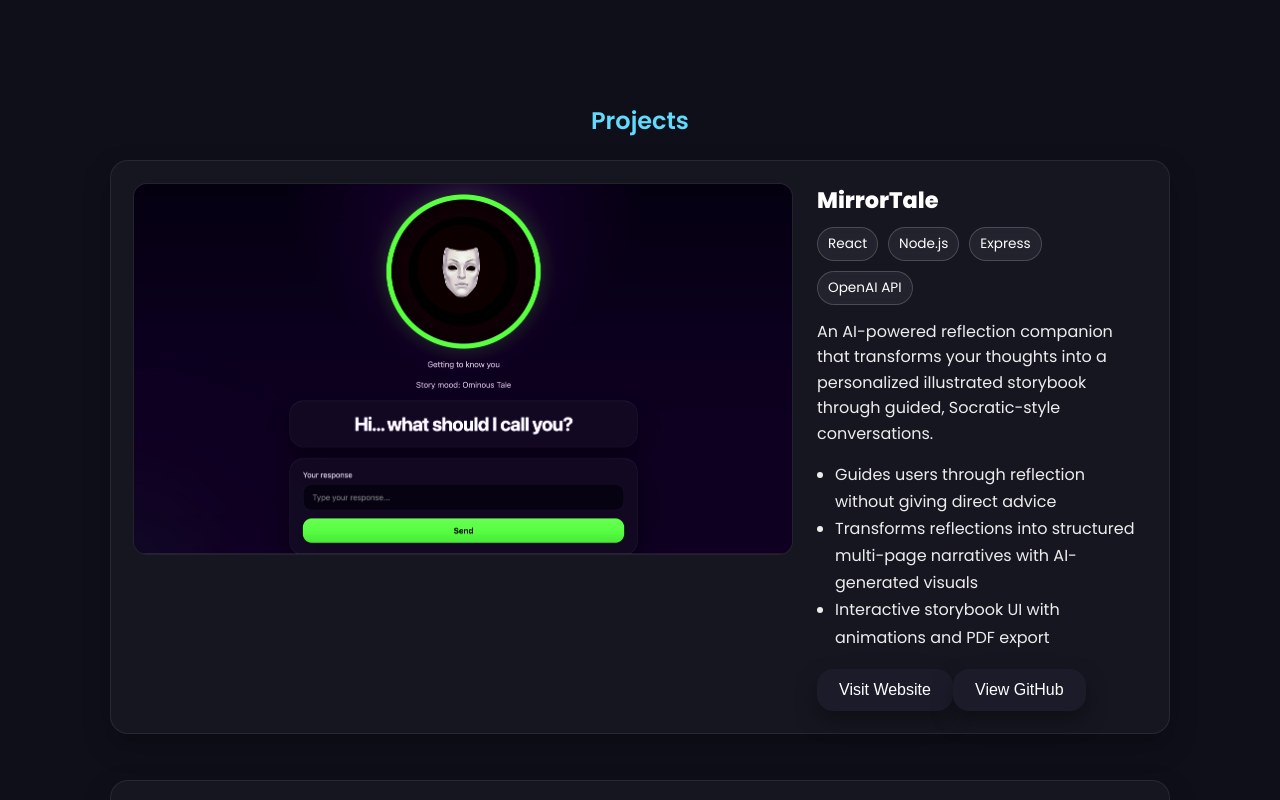
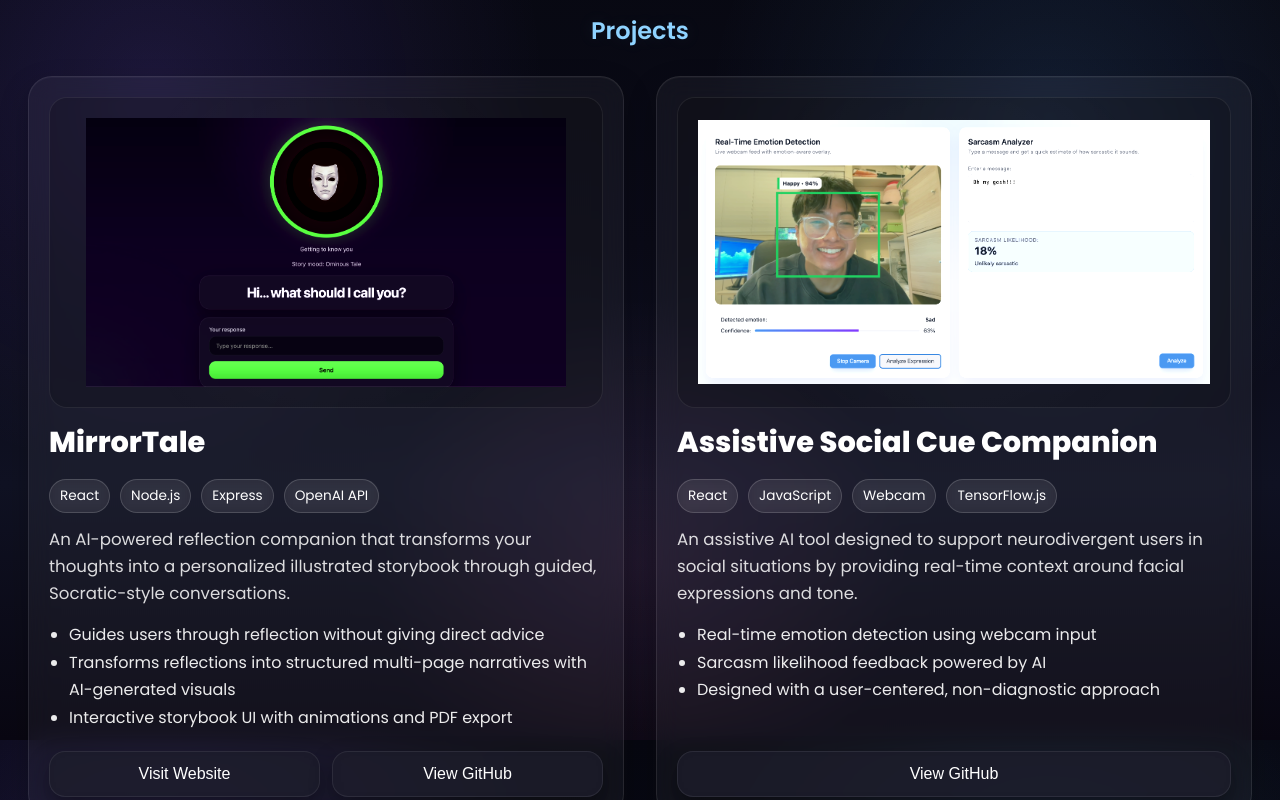
Before and after one commit to spiderpilo/spiderpilo.github.io, a React (Create React App) app: page / in a window 1280 px wide. Shown: the part 1660-2460 px from the top of the page. Built offline with nearby package versions, Linux system fonts and the light colour scheme.

Commit message:
UI/UX fixes

```diff
--- a/src/App.css
+++ b/src/App.css
@@ -3,25 +3,70 @@
 :root {
   --bg: #0f0f1a;
   --text: #ffffff;
-  --accent: #61dafb;
-  --btn: #1b1b2a;
-  --btn-hover: #254c74;
+  --accent: #8fd3ff;
+  --btn: rgba(27, 27, 42, 0.78);
+  --btn-hover: rgba(50, 88, 130, 0.92);
+  --card: rgba(255, 255, 255, 0.045);
+  --card-border: rgba(255, 255, 255, 0.09);
 }
 
-* { box-sizing: border-box; }
+* {
+  box-sizing: border-box;
+}
 
-html, body {
+html,
+body {
   margin: 0;
   padding: 0;
-  background: var(--bg);
   color: var(--text);
   font-family: 'Poppins', system-ui, -apple-system, Segoe UI, Roboto, Arial, sans-serif;
   scroll-behavior: smooth;
+  background:
+    radial-gradient(circle at 12% 18%, rgba(129, 92, 255, 0.16), transparent 30%),
+    radial-gradient(circle at 82% 22%, rgba(90, 170, 255, 0.12), transparent 28%),
+    radial-gradient(circle at 50% 78%, rgba(255, 120, 210, 0.08), transparent 30%),
+    linear-gradient(180deg, #070811 0%, #0b0b18 38%, #101223 68%, #090712 100%);
+  background-attachment: fixed;
+}
+
+body {
+  position: relative;
+  min-height: 100vh;
+  overflow-x: hidden;
+}
+
+body::before {
+  content: '';
+  position: fixed;
+  inset: 0;
+  pointer-events: none;
+  background:
+    radial-gradient(circle at 30% 35%, rgba(255, 255, 255, 0.035), transparent 18%),
+    radial-gradient(circle at 70% 65%, rgba(255, 255, 255, 0.025), transparent 20%);
+  z-index: 0;
+}
+
+body::after {
+  content: '';
+  position: fixed;
+  inset: 0;
+  pointer-events: none;
+  background-image:
+    linear-gradient(rgba(255, 255, 255, 0.018) 1px, transparent 1px),
+    linear-gradient(90deg, rgba(255, 255, 255, 0.018) 1px, transparent 1px);
+  background-size: 90px 90px;
+  mask-image: radial-gradient(circle at center, black 45%, transparent 100%);
+  -webkit-mask-image: radial-gradient(circle at center, black 45%, transparent 100%);
+  opacity: 0.22;
+  z-index: 0;
 }
 
 .page-wrapper {
+  position: relative;
+  z-index: 1;
   min-height: 100vh;
   display: block;
+  width: 100%;
 }
 
 /* HERO */
@@ -31,42 +76,46 @@
   flex-direction: column;
   justify-content: center;
   align-items: center;
-  width: min(100%, 900px);
+  width: min(100%, 1100px);
   margin: 0 auto;
-  padding: 40px 20px 40px;
+  padding: 40px 24px 40px;
   text-align: center;
 }
 
-h1 { margin-bottom: 10px; }
+h1 {
+  margin-bottom: 10px;
+}
 
 .bold-name {
   font-weight: 800;
   font-size: 3rem;
   color: #fff;
   text-shadow:
-    0 0 5px rgba(255, 255, 255, 0.6),
-    0 0 15px rgba(255, 255, 255, 0.3),
-    0 0 25px rgba(255, 255, 255, 0.2);
+    0 0 6px rgba(255, 255, 255, 0.65),
+    0 0 18px rgba(143, 211, 255, 0.2),
+    0 0 28px rgba(180, 120, 255, 0.14);
 }
 
-/* IMPORTANT: needed for letter transforms */
 .name-letter {
   display: inline-block;
 }
 
 p {
   line-height: 1.6;
-  max-width: 700px;
+  max-width: 760px;
   margin: 8px auto;
+  color: rgba(255, 255, 255, 0.92);
 }
 
 /* BUTTONS */
 .button-row {
   display: flex;
   flex-wrap: wrap;
-  gap: 18px;
+  gap: 22px;
   justify-content: center;
+  align-items: center;
   margin-top: 28px;
+  padding: 10px 14px;
 }
 
 .my-button {
@@ -74,38 +123,56 @@
   color: var(--text);
   padding: 14px 34px;
   font-size: 16px;
-  border: none;
+  border: 1px solid rgba(255, 255, 255, 0.08);
   border-radius: 16px;
   cursor: pointer;
-  transition: transform 0.25s ease, background 0.25s ease, box-shadow 0.25s ease;
-  box-shadow: 0 10px 22px rgba(0, 0, 0, 0.35);
+  transition:
+    transform 0.25s ease,
+    background 0.25s ease,
+    box-shadow 0.25s ease,
+    border-color 0.25s ease;
+  box-shadow:
+    0 10px 22px rgba(0, 0, 0, 0.35),
+    0 0 0 rgba(143, 211, 255, 0);
   transform: scale(1);
+  transform-origin: center;
   will-change: transform;
+  backdrop-filter: blur(10px);
+  -webkit-backdrop-filter: blur(10px);
 }
 
 .my-button:hover {
-  transform: translateY(-2px) scale(1.12);
+  transform: translateY(-3px) scale(1.12);
   background: var(--btn-hover);
-  box-shadow: 0 16px 30px rgba(0, 0, 0, 0.45);
+  border-color: rgba(143, 211, 255, 0.24);
+  box-shadow:
+    0 18px 34px rgba(0, 0, 0, 0.45),
+    0 0 24px rgba(143, 211, 255, 0.14),
+    0 0 42px rgba(143, 211, 255, 0.08);
 }
 
 /* SECTIONS */
 .section {
-  width: min(100%, 860px);
+  width: min(100%, 1200px);
   margin-inline: auto;
-  padding: 120px 20px;
+  padding: 110px 24px;
   text-align: center;
   scroll-margin-top: 120px;
-  margin-top: 80px;
+  margin-top: 50px;
 }
 
 h2 {
   margin: 8px 0 14px;
   color: var(--accent);
   font-weight: 600;
+  text-shadow: 0 0 18px rgba(143, 211, 255, 0.1);
 }
 
 /* ABOUT */
+.about-section {
+  width: min(100%, 950px);
+}
+
 .profile-photo {
   width: 180px;
   height: 180px;
@@ -113,104 +180,98 @@
   object-fit: cover;
   display: block;
   margin: 0 auto 28px;
-  box-shadow: 0 0 24px rgba(255, 255, 255, 0.1);
+  border: 1px solid rgba(255, 255, 255, 0.08);
+  box-shadow:
+    0 0 24px rgba(255, 255, 255, 0.08),
+    0 0 60px rgba(143, 211, 255, 0.08);
 }
 
 /* PROJECTS */
 .projects-section {
-  width: min(100%, 1100px);
+  width: min(100%, 1500px);
+  padding-left: 28px;
+  padding-right: 28px;
 }
 
 .projects-list {
-  display: flex;
-  flex-direction: column;
-  gap: 46px;
-  margin-top: 22px;
+  display: grid;
+  grid-template-columns: repeat(2, minmax(0, 1fr));
+  gap: 32px;
+  margin-top: 28px;
+  align-items: stretch;
+  width: 100%;
 }
 
 .project-card {
-  display: grid;
-  grid-template-columns: 2fr 1fr;
-  gap: 24px;
-  padding: 22px;
-  border-radius: 18px;
-  background: rgba(255, 255, 255, 0.03);
-  border: 1px solid rgba(255, 255, 255, 0.08);
+  display: flex;
+  flex-direction: column;
+  gap: 18px;
+  min-height: 100%;
+  padding: 20px;
+  border-radius: 24px;
+  background: var(--card);
+  border: 1px solid var(--card-border);
   text-align: left;
-  box-shadow: 0 12px 28px rgba(0, 0, 0, 0.25);
-
-  /* ✅ prevents the row from stretching and creating “dead” vertical space */
-  align-items: start;
+  box-shadow:
+    0 12px 28px rgba(0, 0, 0, 0.25),
+    inset 0 1px 0 rgba(255, 255, 255, 0.03);
+  backdrop-filter: blur(12px);
+  -webkit-backdrop-filter: blur(12px);
+  transition:
+    transform 0.28s ease,
+    box-shadow 0.28s ease,
+    border-color 0.28s ease;
 }
 
-/* ✅ Wrapper now hugs the image — no forced frame, no reserved height */
+.project-card:hover {
+  transform: translateY(-6px) scale(1.015);
+  border-color: rgba(143, 211, 255, 0.18);
+  box-shadow:
+    0 20px 42px rgba(0, 0, 0, 0.34),
+    0 0 28px rgba(143, 211, 255, 0.08),
+    inset 0 1px 0 rgba(255, 255, 255, 0.05);
+}
+
+/* more rectangular image area */
 .project-image-wrap {
   width: 100%;
-  border-radius: 14px;
+  aspect-ratio: 16 / 9;
+  border-radius: 18px;
   overflow: hidden;
   border: 1px solid rgba(255, 255, 255, 0.08);
-  background: rgba(0, 0, 0, 0.22);
-
-  /* ✅ remove height constraints that cause empty space */
-  max-height: none;
+  background:
+    radial-gradient(circle at center, rgba(255, 255, 255, 0.035), transparent 70%),
+    rgba(0, 0, 0, 0.18);
+  display: flex;
+  align-items: center;
+  justify-content: center;
+  padding: 20px;
 }
 
-/* ✅ Show the full screenshot (no crop) */
 .project-image {
-  width: 100%;
+  max-width: 100%;
+  max-height: 100%;
+  width: auto;
   height: auto;
   display: block;
   object-fit: contain;
+  object-position: center;
+  margin: auto;
   filter: contrast(1.05) brightness(1.05);
+}
+
+.project-content {
+  display: flex;
+  flex-direction: column;
+  flex: 1;
 }
 
 .project-title {
   margin: 0 0 10px;
-  font-size: 1.4rem;
+  font-size: 1.8rem;
   font-weight: 800;
   color: #fff;
-}
-
-.project-description {
-  opacity: 0.92;
-  margin: 0 0 14px;
-}
-
-.project-highlights {
-  padding-left: 18px;
-  line-height: 1.7;
-  opacity: 0.92;
-  margin: 0 0 18px;
-}
-
-.project-actions {
-  margin-top: 6px;
-}
-
-.project-button {
-  padding: 12px 22px;
-}
-
-/* CONTACT */
-.email-link {
-  color: var(--accent);
-  text-decoration: none;
-}
-.email-link:hover {
-  text-decoration: underline;
-}
-
-/* MOBILE */
-@media (max-width: 860px) {
-  .project-card {
-    grid-template-columns: 1fr;
-  }
-}
-
-@media (max-width: 640px) {
-  .bold-name { font-size: 2.2rem; }
-  .my-button { padding: 12px 26px; }
-  .section { padding: 90px 16px; }
+  line-height: 1.15;
 }
 
 .tech-row {
@@ -224,7 +285,135 @@
   font-size: 0.85rem;
   padding: 6px 10px;
   border-radius: 999px;
-  border: 1px solid rgba(255, 255, 255, 0.18);
+  border: 1px solid rgba(255, 255, 255, 0.16);
   background: rgba(255, 255, 255, 0.06);
   backdrop-filter: blur(6px);
+  -webkit-backdrop-filter: blur(6px);
+  transition:
+    transform 0.2s ease,
+    box-shadow 0.2s ease,
+    border-color 0.2s ease;
 }
+
+.tech-chip:hover {
+  transform: scale(1.05);
+  border-color: rgba(143, 211, 255, 0.2);
+  box-shadow: 0 0 18px rgba(143, 211, 255, 0.08);
+}
+
+.project-description {
+  opacity: 0.92;
+  margin: 0 0 14px;
+  font-size: 1.04rem;
+}
+
+.project-highlights {
+  padding-left: 20px;
+  line-height: 1.72;
+  opacity: 0.92;
+  margin: 0 0 20px;
+}
+
+.project-actions {
+  margin-top: auto;
+  display: grid;
+  grid-template-columns: repeat(2, minmax(0, 1fr));
+  gap: 12px;
+  align-items: stretch;
+}
+
+.project-actions .project-button:only-child {
+  grid-column: 1 / -1;
+}
+
+.project-button {
+  width: 100%;
+  min-width: 0;
+  padding: 13px 18px;
+  display: inline-flex;
+  align-items: center;
+  justify-content: center;
+  text-align: center;
+  white-space: nowrap;
+}
+
+.project-actions .project-button:hover {
+  transform: translateY(-2px) scale(1.04);
+}
+
+/* CONTACT */
+.contact-section {
+  width: min(100%, 900px);
+}
+
+.email-link {
+  color: var(--accent);
+  text-decoration: none;
+}
+
+.email-link:hover {
+  text-decoration: underline;
+}
+
+/* RESPONSIVE */
+@media (max-width: 1100px) {
+  .projects-section {
+    width: min(100%, 1200px);
+  }
+
+  .projects-list {
+    gap: 24px;
+  }
+
+  .project-title {
+    font-size: 1.55rem;
+  }
+}
+
+@media (max-width: 980px) {
+  .projects-list {
+    grid-template-columns: 1fr;
+  }
+
+  .projects-section {
+    width: min(100%, 950px);
+  }
+}
+
+@media (max-width: 640px) {
+  .bold-name {
+    font-size: 2.2rem;
+  }
+
+  .my-button {
+    padding: 12px 26px;
+  }
+
+  .my-button:hover {
+    transform: translateY(-2px) scale(1.08);
+  }
+
+  .section {
+    padding: 90px 16px;
+  }
+
+  body::after {
+    background-size: 64px 64px;
+  }
+
+  .project-title {
+    font-size: 1.35rem;
+  }
+
+  .project-actions {
+    grid-template-columns: 1fr;
+  }
+
+  .project-actions .project-button:only-child {
+    grid-column: auto;
+  }
+
+  .project-button {
+    white-space: normal;
+  }
+}
```
